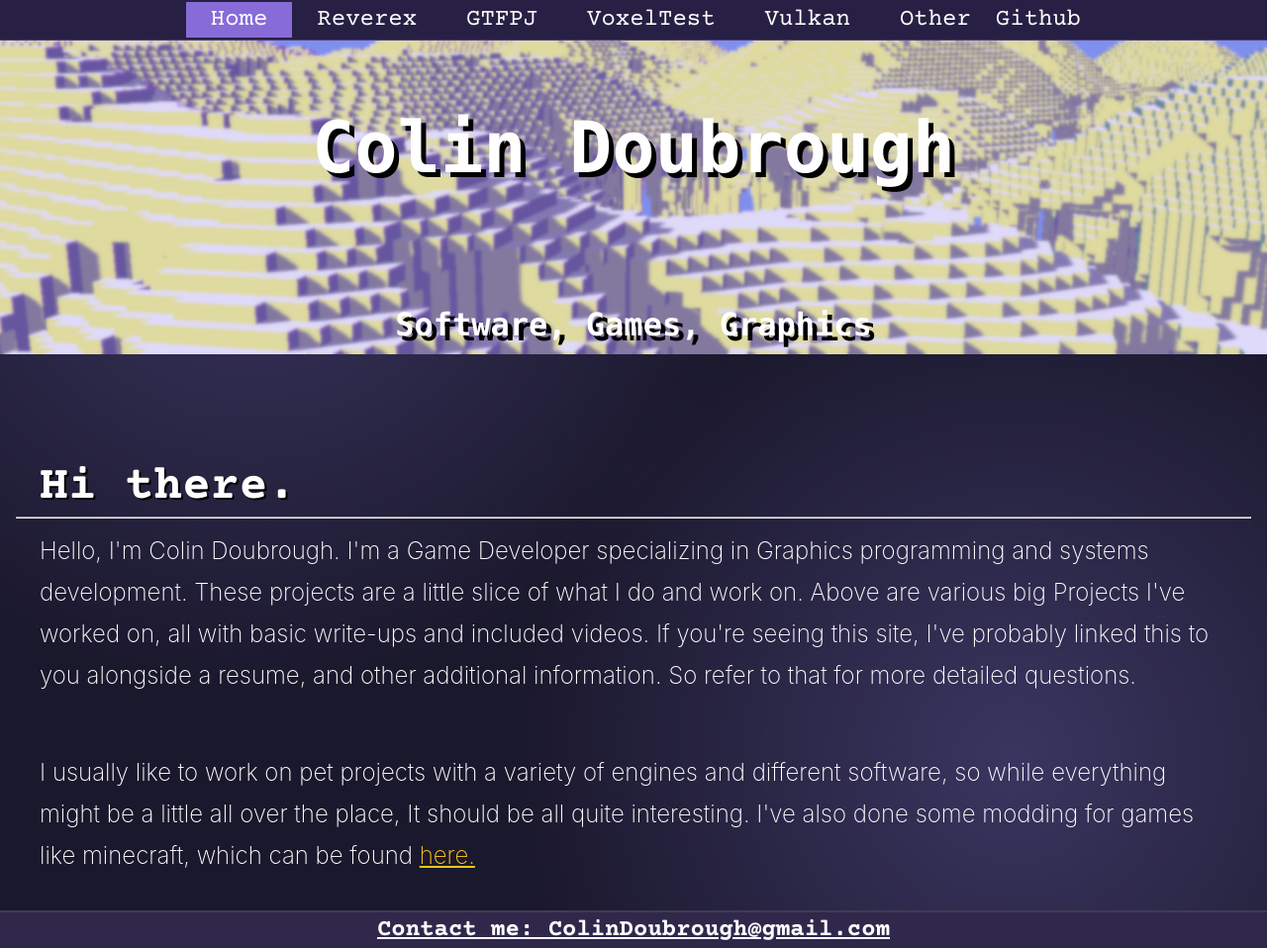
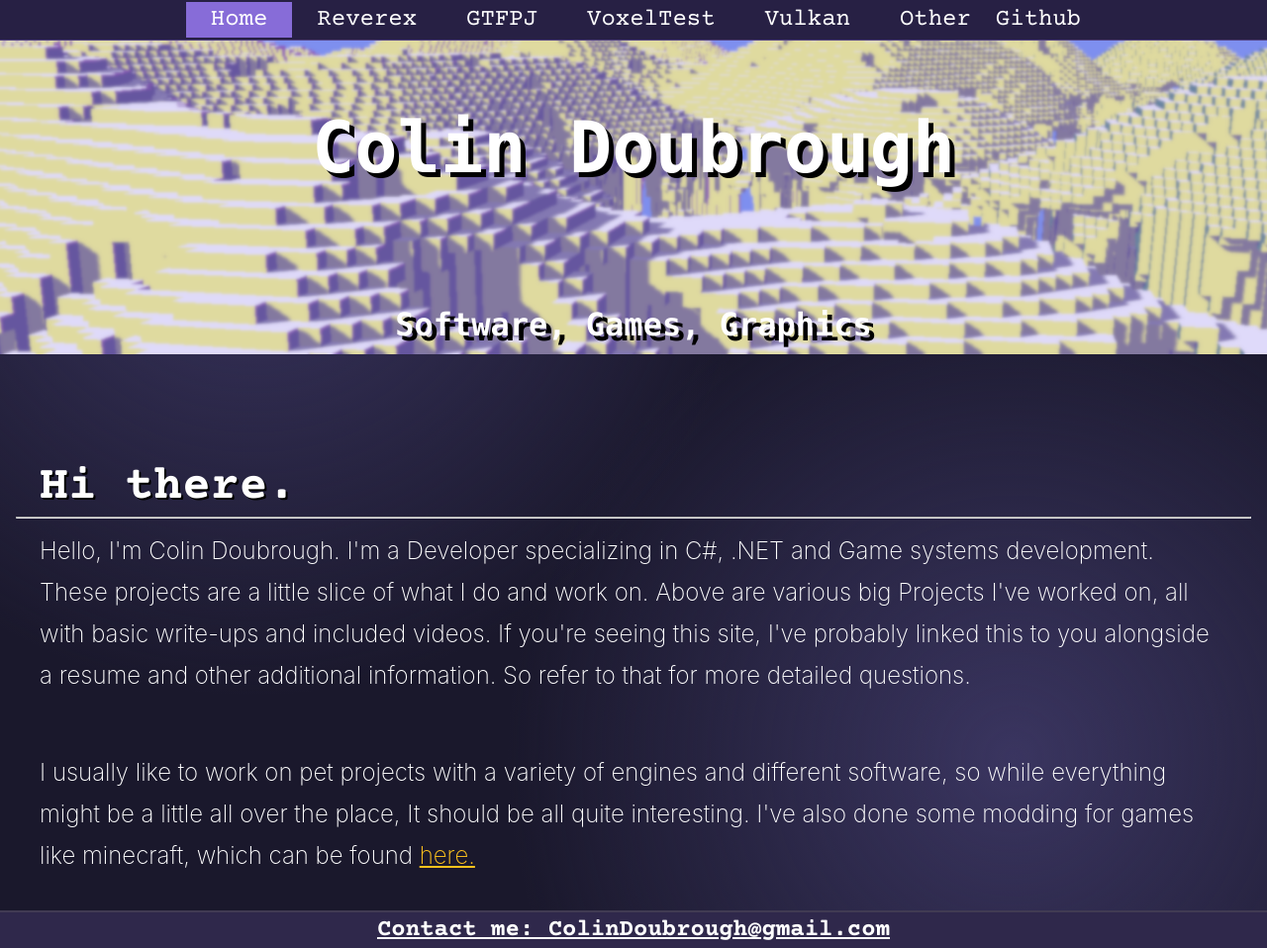
Before and after one commit to Colin12345678910/portfolio, a Jekyll site: the page built from index.html, in a window 1280 px wide and 958 px high. Shown: the whole window at 99% size. Built offline with Jekyll 4.4.1, drawn with Linux system fonts in a browser that asks for light colours.

Commit message:
Update index.html

```diff
--- a/index.html
+++ b/index.html
@@ -17,8 +17,8 @@ bkgrnd: assets/images/Voxeltest.png
 
   <hr>
   <p>
-    Hello, I'm Colin Doubrough. I'm a Game Developer specializing in Graphics programming and systems development. These projects are a little slice of what I do and work on.
-    Above are various big Projects I've worked on, all with basic write-ups and included videos. If you're seeing this site, I've probably linked this to you alongside a resume, and other additional information. So refer to that for more detailed questions.
+    Hello, I'm Colin Doubrough. I'm a Developer specializing in C#, .NET and Game systems development. These projects are a little slice of what I do and work on.
+    Above are various big Projects I've worked on, all with basic write-ups and included videos. If you're seeing this site, I've probably linked this to you alongside a resume and other additional information. So refer to that for more detailed questions.
   </p>
   <p>
     I usually like to work on pet projects with a variety of engines and different software, so while everything might be a little all over the place, It should be all quite interesting. I've also done some modding for games like minecraft, which can be found
```
